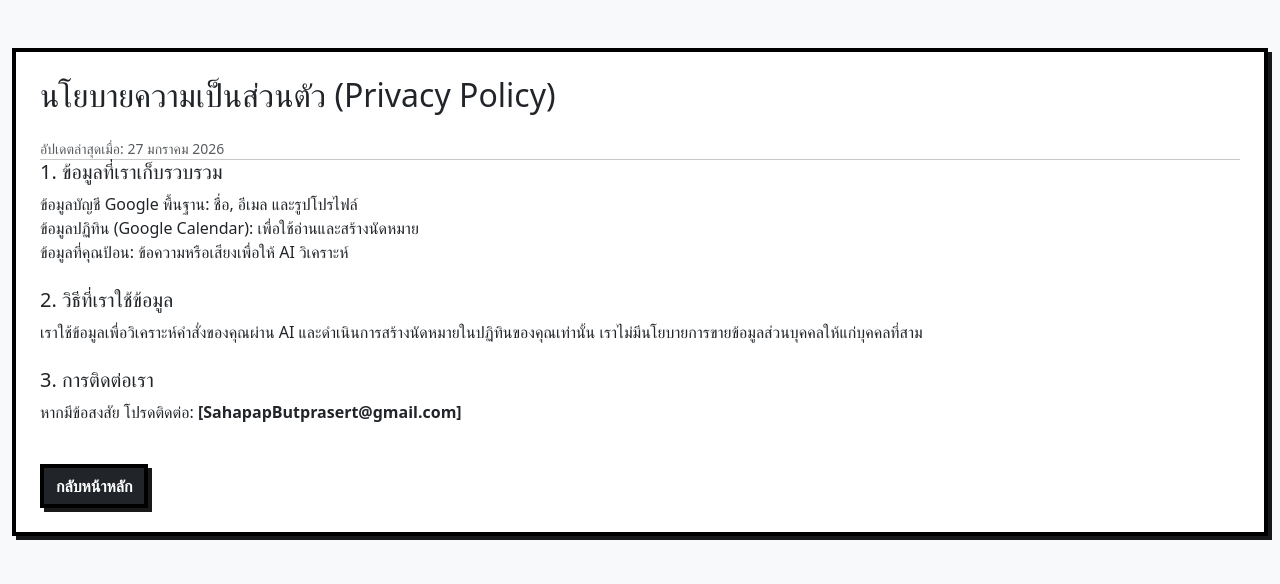
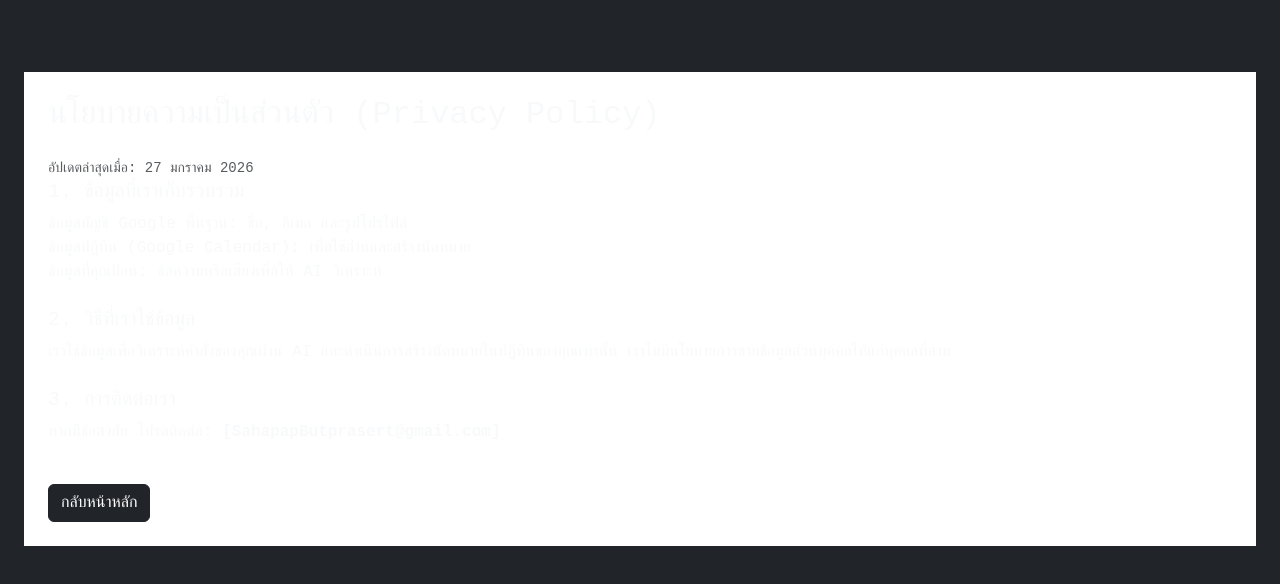
Before and after one commit to sahapap123/ai-meeting-scheduler2, a Next.js app: page /privacy in a window 1280 px wide. Shown: the top 584 px of the page. Built offline with nearby package versions, Linux system fonts and the light colour scheme.

Commit message:
update ui

```diff
--- a/app/globals.css
+++ b/app/globals.css
@@ -3,42 +3,33 @@
 @tailwind utilities;
 
 /* ===== Pixel base ===== */
-:root { --px: 4px; --px-shadow: 4px; --px-color: #000; }
-
-.pixel-border {
-  border: var(--px) solid var(--px-color);
-  border-radius: 0;
-  box-shadow: var(--px-shadow) var(--px-shadow) 0 rgba(0,0,0,.9);
-  background-clip: padding-box;
-}
-.pixel-shadow { box-shadow: var(--px-shadow) var(--px-shadow) 0 rgba(0,0,0,.9); }
-
-.pixel-bg {
-  background-image:
-    linear-gradient(0deg, rgba(0,0,0,.06) 1px, transparent 1px),
-    linear-gradient(90deg, rgba(0,0,0,.06) 1px, transparent 1px);
-  background-size: 16px 16px;
+/* app/globals.css */
+:root {
+  --bg-dark: #12141d;
+  --card-dark: #1e212b;
+  --pixel-blue: #00d1ff;
+  --pixel-pink: #ff007a;
+  --text-main: #e0e0e0;
 }
 
-html, body { height: 100%; }
+body {
+  background-color: var(--bg-dark);
+  color: var(--text-main);
+  font-family: 'Courier New', Courier, monospace; /* ใช้ฟอนต์แนว Pixel/Monospace */
+}
 
-/* ===== Pixel buttons & inputs ===== */
-.btn-pixel {
-  border: var(--px) solid var(--px-color) !important;
-  border-radius: 0 !important;
-  box-shadow: var(--px-shadow) var(--px-shadow) 0 rgba(0,0,0,.9) !important;
-  font-weight: 700;
+/* สร้างกรอบ Pixel แบบในรูป */
+.pixel-card {
+  background: var(--card-dark);
+  border: 4px solid #2d313f;
+  border-radius: 16px;
+  box-shadow: 0 8px 0 rgba(0,0,0,0.2);
 }
-.btn-pixel:hover { transform: translate(-2px, -2px); box-shadow: 6px 6px 0 rgba(0,0,0,.9) !important; }
-.btn-pixel:active { transform: translate(4px, 4px); box-shadow: 0 0 0 rgba(0,0,0,.9) !important; }
 
-.textarea-pixel, .input-pixel, textarea.form-control, input.form-control {
-  border: var(--px) solid var(--px-color);
-  border-radius: 0;
-  box-shadow: inset 0 0 0 rgba(0,0,0,0), var(--px-shadow) var(--px-shadow) 0 rgba(0,0,0,.1);
+.pixel-btn-primary {
+  background: var(--pixel-blue);
+  border: none;
+  border-bottom: 4px solid #0099bc;
+  color: white;
+  font-weight: bold;
 }
-.textarea-pixel:focus, .input-pixel:focus, textarea.form-control:focus, input.form-control:focus {
-  outline: 0;
-  border-color: #000;
-  box-shadow: 0 0 0 .25rem rgba(0,0,0,.1), var(--px-shadow) var(--px-shadow) 0 rgba(0,0,0,.25);
-}
--- a/app/layout.tsx
+++ b/app/layout.tsx
@@ -8,11 +8,14 @@ export const metadata = {
   description: 'Next.js App Router with Bootstrap and Pixel style',
 };
 
+// app/layout.tsx
 export default function RootLayout({ children }: { children: React.ReactNode }) {
   return (
     <html lang="th">
-      <body className="bg-body-tertiary">
-        <Providers>{children}</Providers>
+      <body className="bg-dark text-light">
+        <div className="container-fluid min-vh-100 d-flex flex-column align-items-center py-4">
+          <Providers>{children}</Providers>
+        </div>
       </body>
     </html>
   );
```
